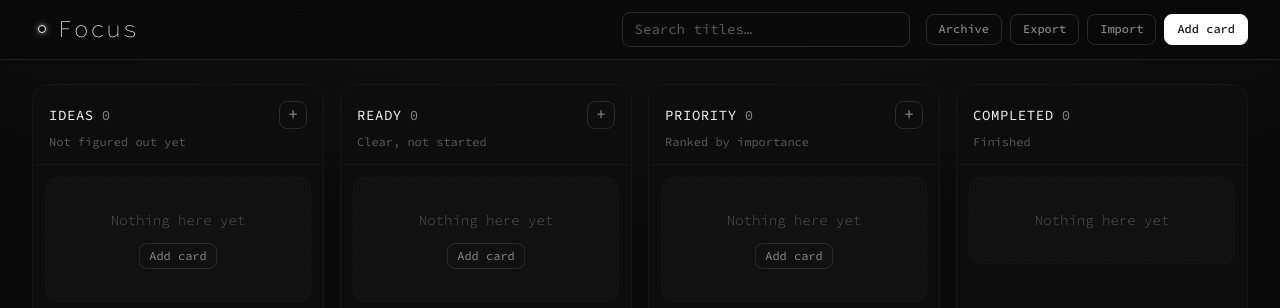
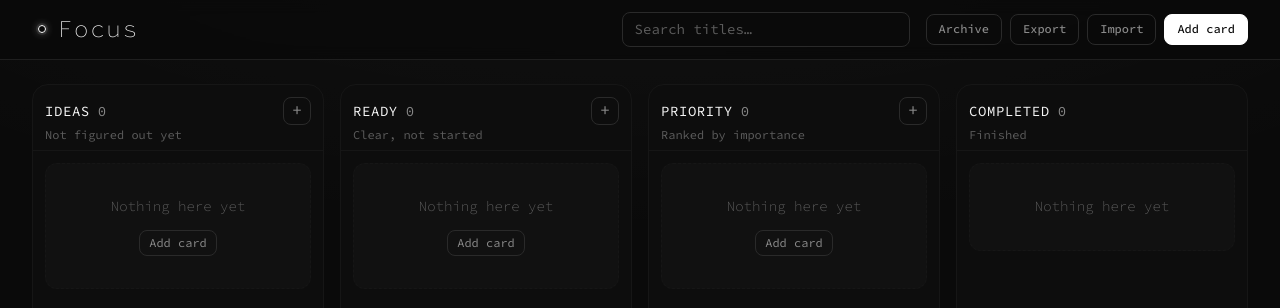
Before and after one commit to Dlcnokc/Focus, a React (Vite) app: page / in a window 1280 px wide. Shown: the top 308 px of the page. Built offline with nearby package versions, Linux system fonts and the light colour scheme.

Commit message:
Tighten desktop column header spacing.
Reduce header padding and subtitle gap so column tops feel a bit denser.

```diff
--- a/src/index.css
+++ b/src/index.css
@@ -395,7 +395,7 @@ p {
 }
 
 .column__header {
-  padding: var(--space-4) var(--space-4) var(--space-3);
+  padding: var(--space-3) var(--space-3) var(--space-2);
   border-bottom: 1px solid var(--color-column-border);
 }
 
@@ -456,11 +456,12 @@ p {
 }
 
 .column__hint {
-  margin-top: var(--space-1);
+  margin-top: 0.15rem;
   font-size: var(--font-size-xs);
   /* One step above board body (300) so the subtitle reads a bit clearer */
   font-weight: 400;
   color: var(--color-text-faint);
+  line-height: 1.25;
 }
 
 .column__body {
```
